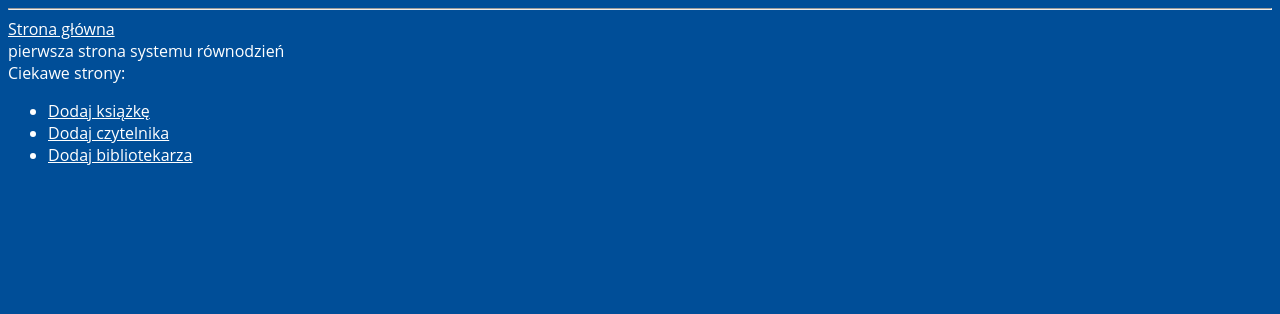
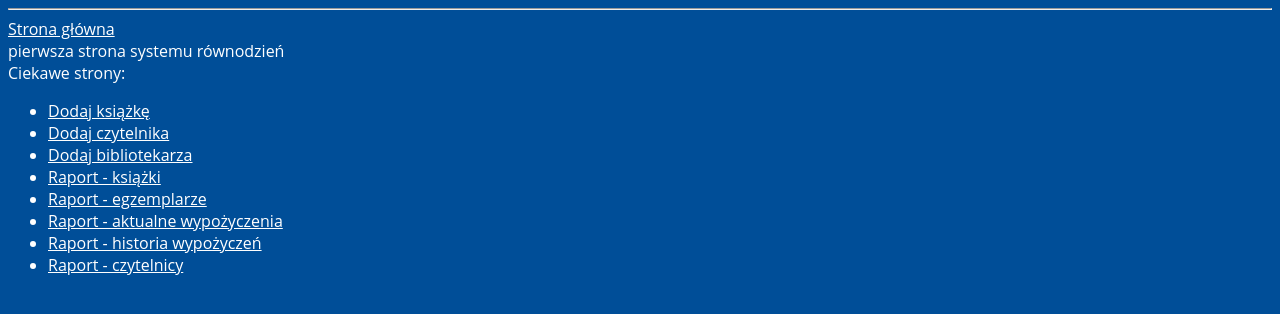
Before and after one commit to henrietta/rownodzien, a Python web app: template templates/main/main.html in a window 1280 px wide. Shown: the part 80-394 px from the top of the page. Run offline with Jinja, Linux system fonts and the light colour scheme; the template is opened without the code that fills it, so the values that code supplies are empty.

Commit message:
Dodanie odnośników na stronie głównej

```diff
--- a/templates/main/main.html
+++ b/templates/main/main.html
@@ -9,5 +9,10 @@
         <li><a href="/book/add/">Dodaj książkę</a></li>
         <li><a href="/reader/add/">Dodaj czytelnika</a></li>
         <li><a href="/librarian/add/">Dodaj bibliotekarza</a></li>
+        <li><a href="/reports/books/">Raport - książki</a></li>
+        <li><a href="/reports/instances/">Raport - egzemplarze</a></li>
+        <li><a href="/reports/rentings/">Raport - aktualne wypożyczenia</a></li>
+        <li><a href="/reports/rentings_history/">Raport - historia wypożyczeń</a></li>
+        <li><a href="/reports/readers/">Raport - czytelnicy</a></li>
     </ul>
 {% endblock %}
```
